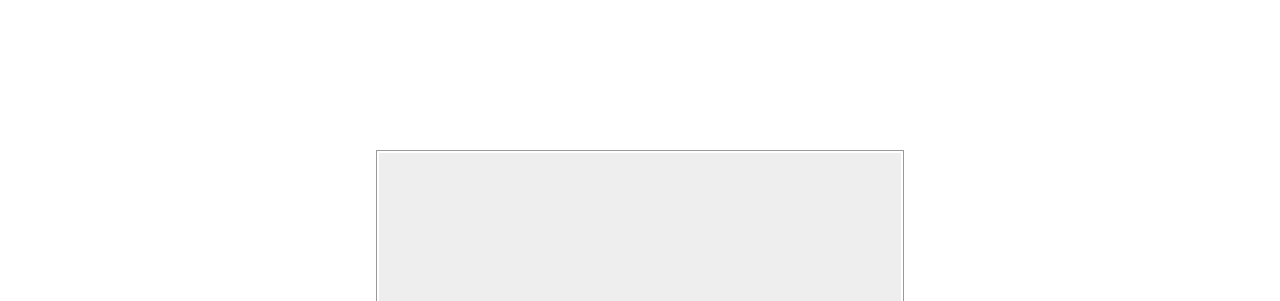
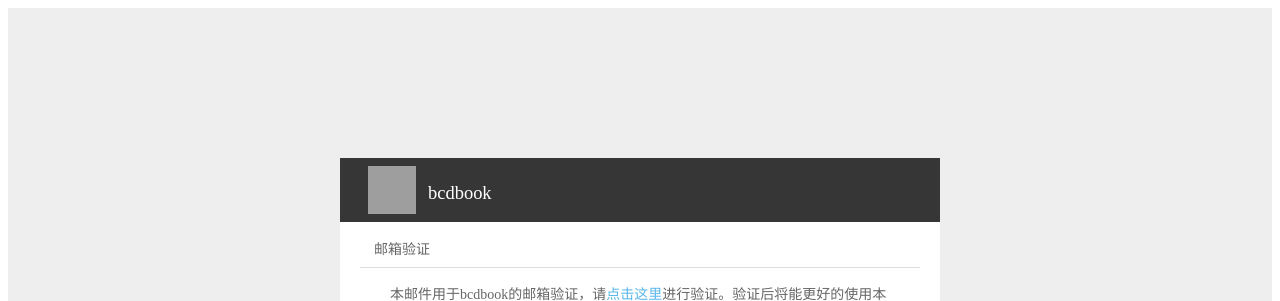
Before and after one commit to lixian13149999/summer-ssm, a Java web app: page /summer/pages/pc/email-verify.html in a window 1280 px wide. Shown: the top 301 px of the page. Run offline with Spring Boot 4, a stand-in JSP engine, Linux system fonts and the light colour scheme; the project's own start-up code is not run, and a stand-in starts its controllers and pages; grey boxes are pictures that could not be loaded.

Commit message:
邮箱验证页面修改

```diff
--- a/src/main/webapp/pages/pc/email-verify.html
+++ b/src/main/webapp/pages/pc/email-verify.html
@@ -5,82 +5,94 @@
         <title>邮箱验证</title>
         <style>
             .base{
-                width:100%;
-                margin:0;
-                padding:0;
+                height:auto;
+                padding:150px;
                 background-color:#eee;
+                font-size:14px;
                 }
-            table{
-                width:500px;
-                margin:150px auto;
-                border:1px solid #999;
+            .main-table{
+                width:600px;
+                margin:0 auto;
                 background-color:#fff;
-                font-family:"Arial","Microsoft YaHei","黑体","宋体",sans-serif;
+                font-family:"Microsoft YaHei";
+                padding-bottom:25px;
                 }
             .title{
+                height:64px;
                 background-color:#363636;
                 color:#fff;
-                font-size:1.5em;
+                font-size:1.1em;
                 }
             .logo{
-                width:94px;
-                padding-left:30px;
+                width:64px;
+                padding:0 12px 0 12px;
+                text-align:right;
+                }
+            img{
+                width:48px;
+                height:48px;
+                vertical-align:middle;
+                }
+            .title-content{
+                font-size:1.2em;
+                padding-top:6px;
                 }
             .content{
                 font-size:14px;
                 }
             h4{
-                line-height:30px;
-                margin:10px 20px 20px;
-                border-bottom:2px solid #dedede;
+                line-height:35px;
+                margin:10px 20px 15px;
+                border-bottom:1.5px solid #dedede;
                 text-indent:1em;
                 font-weight:200;
+                font-size:14px;
+                color:#666;
                 }
             p{
                 margin:0 -10px;
                 padding:0 60px;
                 line-height:24px;
-                margin-bottom:15px;
+                margin-bottom:10px;
+                font-size:14px;
+                color:#666;
                 }
-            a{
+            .a-conect,.click,.email,a:link{
                 text-decoration:none;
                 color:#56b6ea;
-                word-wrap: break-word;
-                word-break: break-all;
+                word-wrap:break-word;
+                word-break:break-all;
+                font-size:14px;
                 }
-            a:hover{
+            .a-conect:hover,a:hover{
                 text-decoration:underline;
                 }
         </style>
     </head>
     <body>
-        <table>
-            <tr>
-                <td class="base">
-                    <table cellspacing="0" cellpadding="0">
+        <div class="base">
+            <table class="main-table" cellspacing="0" cellpadding="0">
                 <tbody>
                     <tr class="title">
                         <td class="logo">
-                                    <img src="../../static/pc/imgs/logo64_w.png" alt="logo">
+                            <img src ="http://www.pp3.cn/uploads/allimg/111127/1-11112G42R2.png" alt="logo">
                         </td>
-                                <td>bcdbook</td>
+                        <td class="title-content">bcdbook</td>
                     </tr>
                     <tr class="content">
                         <td colspan="2">
                            <h4>邮箱验证</h4>
-                                   <p>本邮件用于bcdbook的邮箱验证，请<a href="">点击这里</a>进行验证。验证后将能更好的使用本系统的功能。<br>
+                           <p>本邮件用于bcdbook的邮箱验证，请<span class="click"><a href="#">点击这里</a></span>进行验证。验证后将能更好的使用本系统的功能。<br>
                            若点击无效，请复制下方链接，并在浏览器中打开
                            </p>
                            <p>
-                                       <a href="#">http://www.bcdbook.com/mail/verify?userid=57282fecc2860566612c9d69&usermail=lixian13149999@163.com&mail_token=bdb5f219-558d-43eb-8aec-2101a285012f</a>
+                               <span class="a-conect"><a href="#">http://www.bcdbook.com/mail/verify?userid=57282fecc2860566612c9d69&usermail=lixian13149999@163.com&mail_token=bdb5f219-558d-43eb-8aec-2101a285012f</a></span>
                            </p>
                            <p>若次验证不是您本人操作，请忽视...</p>
                         </td>
                     </tr>
                 </tbody>
             </table>
-                </td>
-            </tr>
-        </table>
+        </div>
     </body>
 </html>
```
Also changed, not shown: 1 other file. Lines whose indentation alone changed are shown as unchanged.
